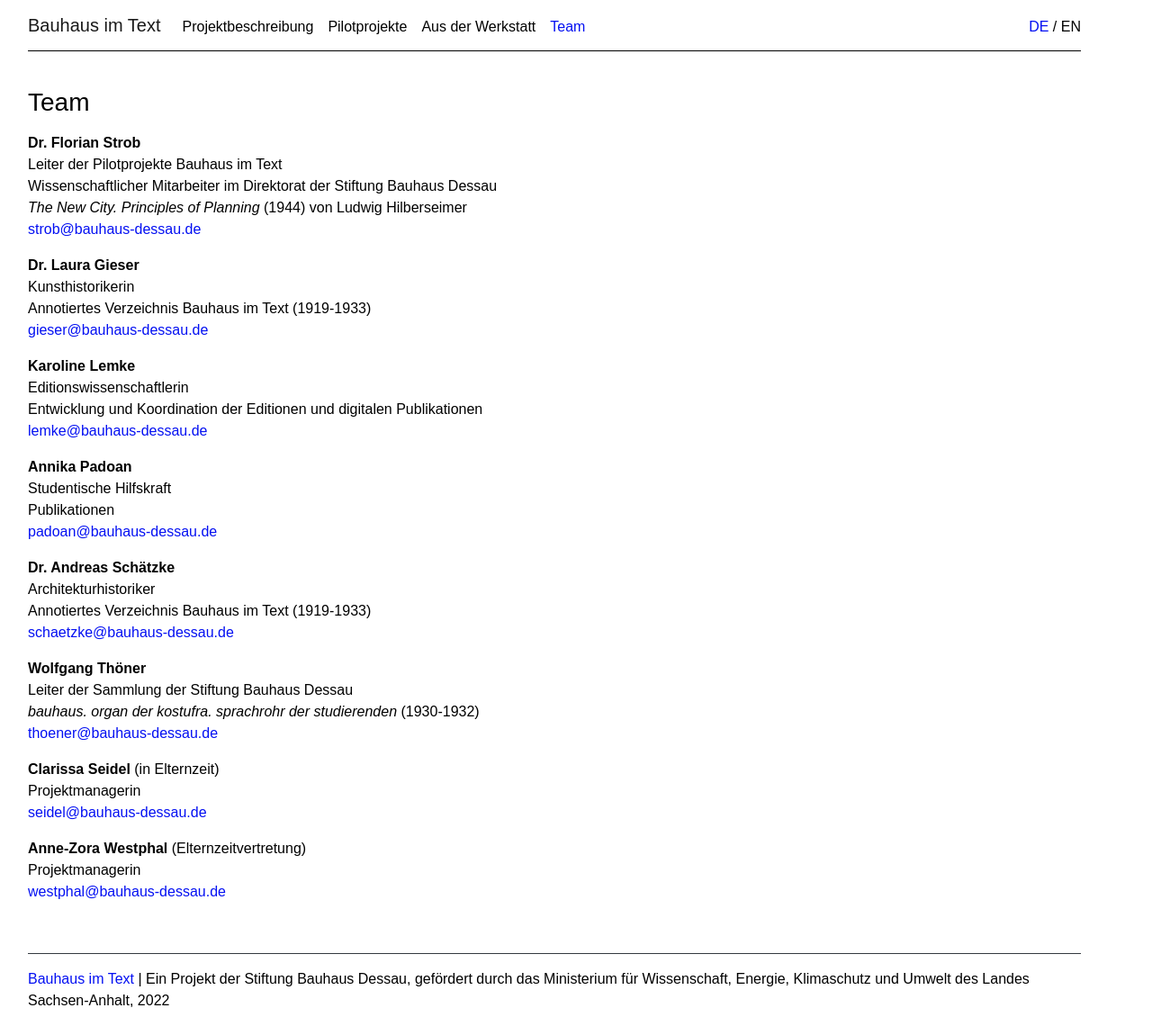
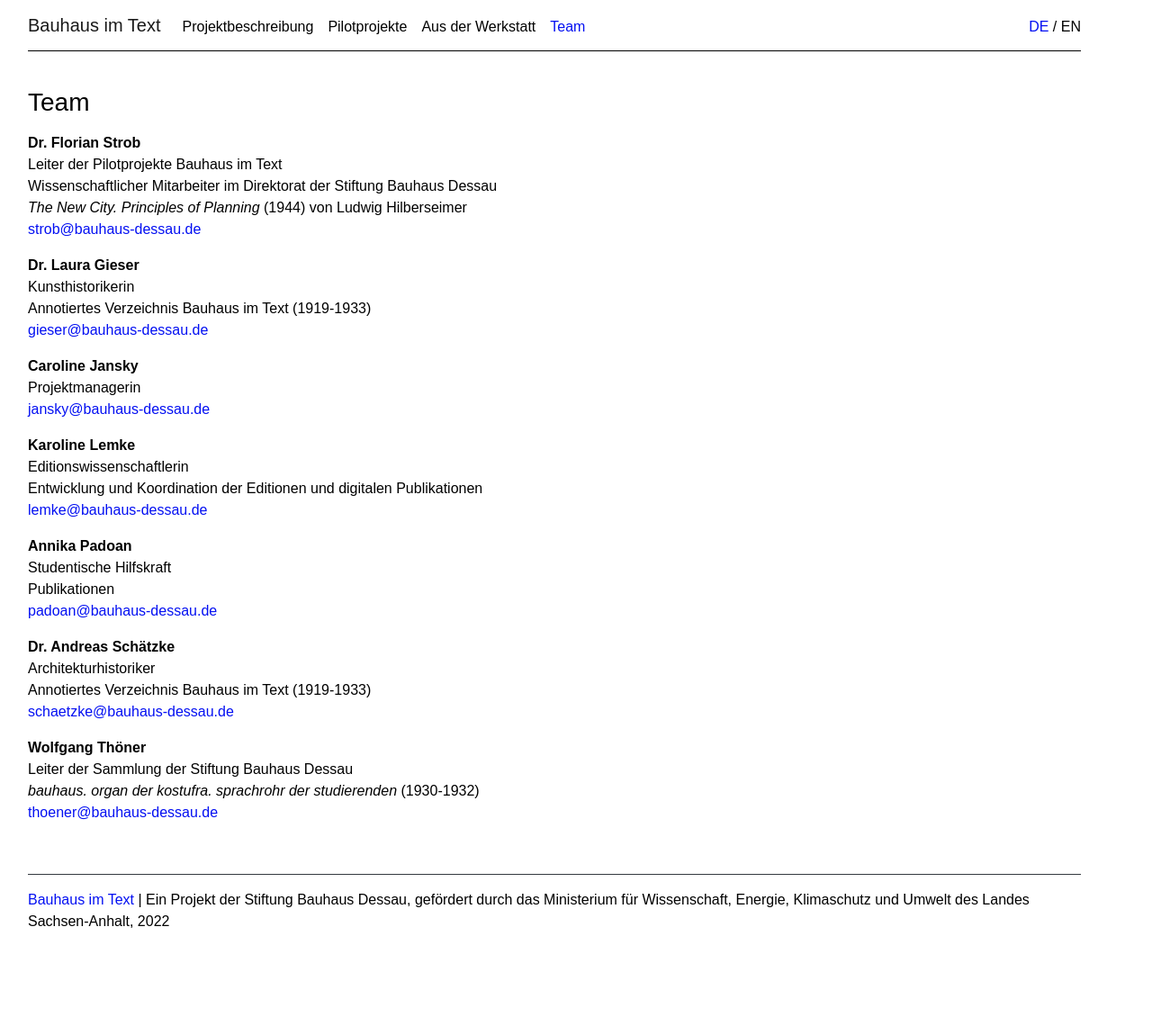
Before and after one commit to Bauhaus-im-Text/internetauftritt, a Jekyll site: the page built from pages/team.md, in a window 1280 px wide. Shown: the whole page at 90% size. Built offline with Jekyll 4.4.1, drawn with Linux system fonts in a browser that asks for light colours; after the commit the page ends 1052 px from its top, so only the background shows below that.

Commit message:
Update team.md

```diff
--- a/pages/team.md
+++ b/pages/team.md
@@ -17,6 +17,12 @@
 Annotiertes Verzeichnis Bauhaus im Text (1919-1933)
 <gieser@bauhaus-dessau.de>
 
+
+**Caroline Jansky**
+Projektmanagerin
+<jansky@bauhaus-dessau.de>
+
+
 **Karoline Lemke**
 Editionswissenschaftlerin
 Entwicklung und Koordination der Editionen und digitalen Publikationen
@@ -34,15 +40,8 @@
 Annotiertes Verzeichnis Bauhaus im Text (1919-1933)
 <schaetzke@bauhaus-dessau.de>
 
+
 **Wolfgang Thöner**
 Leiter der Sammlung der Stiftung Bauhaus Dessau
 *bauhaus. organ der kostufra. sprachrohr der studierenden* (1930-1932)
 <thoener@bauhaus-dessau.de>
-
-**Clarissa Seidel** (in Elternzeit)
-Projektmanagerin
-<seidel@bauhaus-dessau.de>
-
-**Anne-Zora Westphal** (Elternzeitvertretung)
-Projektmanagerin
-<westphal@bauhaus-dessau.de>
```
